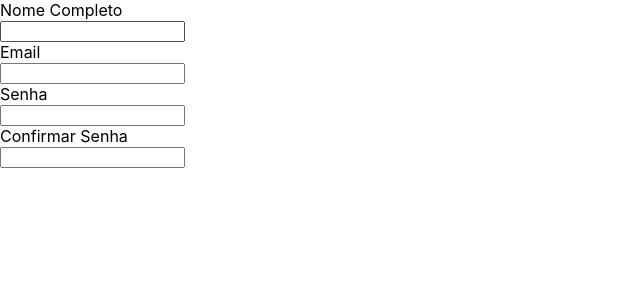
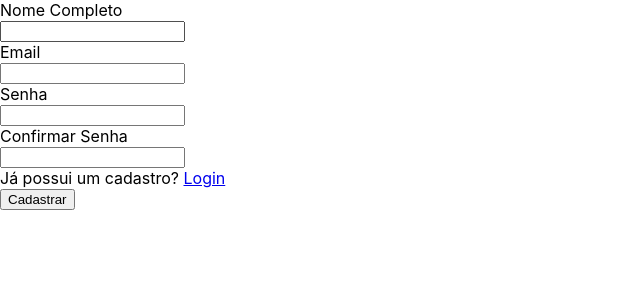
Before and after one commit to SamuelPPlab/Arkos-Food, a React (Create React App) app: page /signup in a window 1280 px wide. Shown: the top 300 px of the page, without its empty margins (0-640 px from the left). Built offline with nearby package versions, Linux system fonts and the light colour scheme.

Commit message:
Opção de voltar para a pagina de login adicionada na pagina de cadastro.

```diff
--- a/src/pages/SignUp.jsx
+++ b/src/pages/SignUp.jsx
@@ -1,6 +1,8 @@
 import React, { useState } from "react";
 import Input from '../components/Input';
 import Button from '../components/Button';
+import { Navigate } from "react-router";
+import { Link } from "react-router-dom";
 
 const SignUp = () => {
 
@@ -8,6 +10,7 @@ const SignUp = () => {
   const [email, setEmail] = useState('');
   const [passwordInput, setPasswordInput] = useState('');
   const [confirmPassword, setConfirmPassword] = useState('');
+  const [goToMain, setGoToMain] = useState(false);
 
   const nameProps = {
     id: 'nomeCompleto',
@@ -40,12 +43,27 @@ const SignUp = () => {
     type: "password",
   };
 
+  const signUpButtonProps = {
+    id: "Cadastrar",
+    name: "Cadastrar",
+    onClick: () => setGoToMain(true),
+    disable: false,
+  };
+
+  const alreadySingnedUp = <div>
+    Já possui um cadastro? <Link to="/">Login</Link>
+  </div>;
+
+  if(goToMain) return <Navigate to="/main" />;
+
   return (
     <div>
       <Input {...nameProps} />
       <Input {...emailProps} />
       <Input {...passwordInputProps} />
       <Input {...confirmPasswordProps} />
+      {alreadySingnedUp}
+      <Button {...signUpButtonProps} />
     </div>
   );
 };
```
